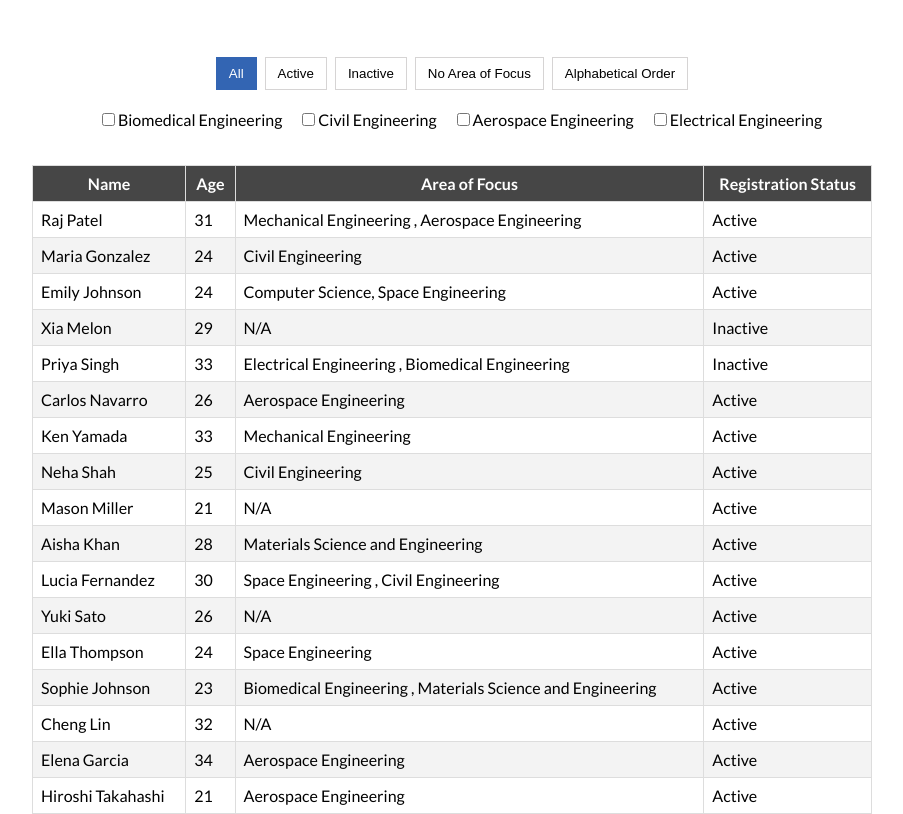
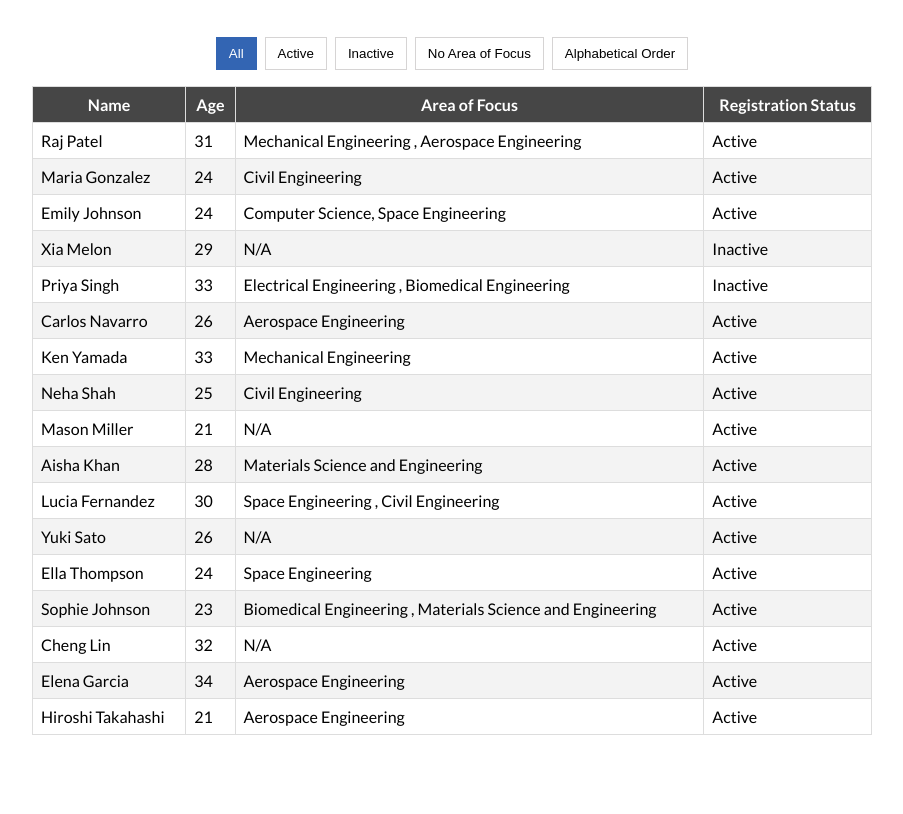
Before and after one commit to awiekerson/StudentDatabaseWithTypeScript, a website with bundled scripts: page index.html in a window 1280 px wide. Shown: the part 123-937 px from the top of the page, without its empty margins (188-1091 px from the left). After the commit the page ends 858 px from the top, so only its background shows below. Built offline with nearby package versions, Linux system fonts and the light colour scheme.

Commit message:
Finished with Filters

```diff
--- a/Project 4.2 - Initial - TypeScript Students/index.html
+++ b/index.html
@@ -24,7 +24,7 @@
                 <button id="no-focus">No Area of Focus</button>
                 <button id="alphabetical-order">Alphabetical Order</button>
             </div>
-            <div class="filters">
+            <!-- <div class="filters">
 
             <input type="checkbox" id="biomedical">
             <label for="biomedical">Biomedical Engineering</label>
@@ -41,7 +41,7 @@
 
             </div>
 
-
+                -->
 
         </section>
 
--- a/Project 4.2 - Initial - TypeScript Students/src/index.ts
+++ b/src/index.ts
@@ -72,6 +72,7 @@ function clearSelected() {
 }
 
 
+
 function filters(table: HTMLTableElement, student: Student[]) {
 
     document.querySelector('#all')?.classList.add('selected');
--- a/Project 4.2 - Initial - TypeScript Students/style.css
+++ b/style.css
@@ -23,7 +23,6 @@ section.filter {
 section.filter .filters {
     display: flex;
     justify-content: center;
-    margin: 20px 0px;
 }
 
 section.filter p {
```
Also changed, not shown: dist/data.js (renamed from Project 4.2 - Initial - TypeScript Students/dist/data.js), dist/index.js (renamed from Project 4.2 - Initial - TypeScript Students/dist/index.js), package.json (renamed from Project 4.2 - Initial - TypeScript Students/package.json), src/data.ts (renamed from Project 4.2 - Initial - TypeScript Students/src/data.ts), tsconfig.json (renamed from Project 4.2 - Initial - TypeScript Students/tsconfig.json), 2 other files.
